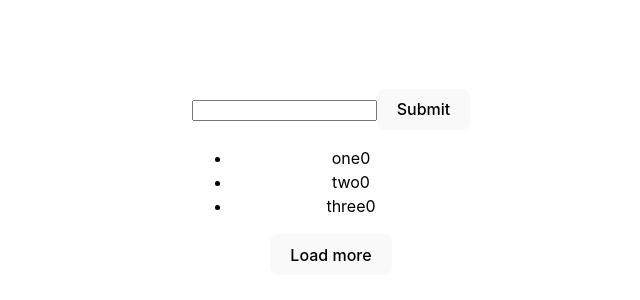
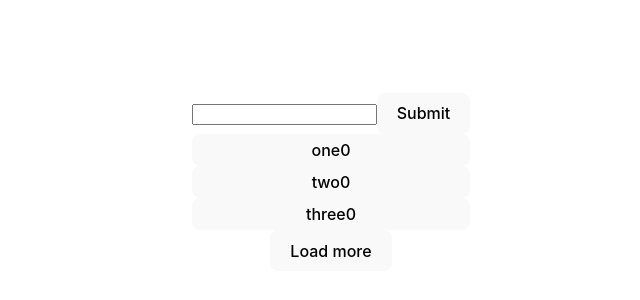
Before and after one commit to romain-trotard/xstate-mapping, a React (Vite) app: page / in a window 1280 px wide. Shown: the part 218-518 px from the top of the page, without its empty margins (309-949 px from the left). Built offline with nearby package versions, Linux system fonts and the light colour scheme.

Commit message:
Put some style

```diff
--- a/package.json
+++ b/package.json
@@ -10,6 +10,7 @@
   },
   "dependencies": {
     "@xstate/react": "^3.0.1",
+    "clsx": "^1.2.1",
     "react": "^18.2.0",
     "react-dom": "^18.2.0",
     "xstate": "^4.33.6"
--- a/src/App.tsx
+++ b/src/App.tsx
@@ -1,7 +1,7 @@
 import './App.css'
 import { useMachine } from '@xstate/react';
 import { createMachine, assign } from 'xstate';
-import { useState } from 'react';
+import List from './components/List';
 
 type Value = {
     code: string;
@@ -68,6 +68,7 @@ const listMachine = createMachine<ListContext, ListEvent>({
                                 firstList: {
                                     values: event.data,
                                     currentPageNumber: 0,
+                                    search: '',
                                 },
                             })),
                         }
@@ -137,43 +138,17 @@ const listMachine = createMachine<ListContext, ListEvent>({
 });
 
 function App() {
-    const [search, setSearch] = useState('');
     const [state, send] = useMachine(listMachine);
     const isLoading = state.matches('firstList.loading');
     const isLoadingMore = state.matches('firstList.loadingMore');
 
     return (
-        <div>
-            <div>
-                <input type="text" value={search} onChange={e => setSearch(e.target.value)} />
-                <button type="button" onClick={() => {
-                    send('SEARCH', { search });
-                }}>Submit</button>
-            </div>
-            {isLoading ?
-                <p>Loading....</p> :
-                <>
-                    <ul>
-                        {state.context.firstList.values.map((value) => (
-                            <li
-                                key={value.code}
-                                style={{ cursor: 'pointer', color: value.code === state.context.selectedValue ? 'red' : 'black' }}
-                                onClick={() => {
-                                    send('SELECT_VALUE', { value: value.code });
-                                }}>
-                                {value.label}
-                            </li>
-                        ))}
-                    </ul>
-                    {isLoadingMore ?
-                        <p>Loading more...</p> :
-                        <button type="button" onClick={() => {
-                            send('LOAD_MORE');
-                        }}>Load more</button>
-                    }
-                </>
-            }
-        </div>
+        <List loadingMore={isLoadingMore}
+            loading={isLoading}
+            selectedValue={state.context.selectedValue}
+            loadMore={() => send('LOAD_MORE')} onSearch={(search) => send('SEARCH', { search })}
+            items={state.context.firstList.values}
+            onSelect={(value) => send('SELECT_VALUE', { value: value })} />
     );
 }
 
--- /dev/null
+++ b/src/components/List.module.css
@@ -0,0 +1,12 @@
+.list {
+    display: flex;
+    flex-direction: column;
+}
+
+.item {
+    padding: 5px 10px;
+}
+
+.selectedItem {
+    color: red;
+}
--- /dev/null
+++ b/src/components/List.tsx
@@ -0,0 +1,56 @@
+import { useState } from "react";
+import css from './List.module.css';
+import clsx from 'clsx';
+
+type Item = {
+    code: string;
+    label: string;
+}
+
+export default function List({
+    onSearch,
+    loading,
+    loadingMore,
+    items,
+    onSelect,
+    selectedValue,
+    loadMore,
+}: {
+    onSearch: (search: string) => void;
+    loading: boolean;
+    loadingMore: boolean;
+    items: Item[];
+    onSelect: (code: string) => void;
+    selectedValue?: string;
+    loadMore: () => void;
+}) {
+    const [search, setSearch] = useState('');
+
+    return (
+        <div>
+            <div>
+                <input type="text" value={search} onChange={e => setSearch(e.target.value)} />
+                <button type="button" onClick={() => onSearch(search)}>Submit</button>
+            </div>
+            {loading ?
+                <p>Loading....</p> :
+                <>
+                    <div className={css.list}>
+                        {items.map((value) => (
+                            <button
+                                key={value.code}
+                                className={clsx(css.item, value.code === selectedValue && css.selectedItem)}
+                                onClick={() => onSelect(value.code)}>
+                                {value.label}
+                            </button>
+                        ))}
+                    </div>
+                    {loadingMore ?
+                        <p>Loading more...</p> :
+                        <button type="button" onClick={loadMore}>Load more</button>
+                    }
+                </>
+            }
+        </div>
+    );
+}
```
Also changed, not shown: 1 other file (tests, documents, lock files or other folders).
